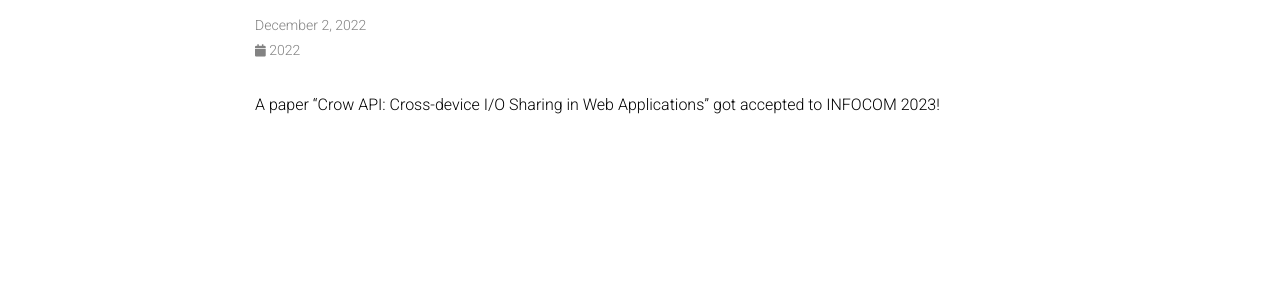
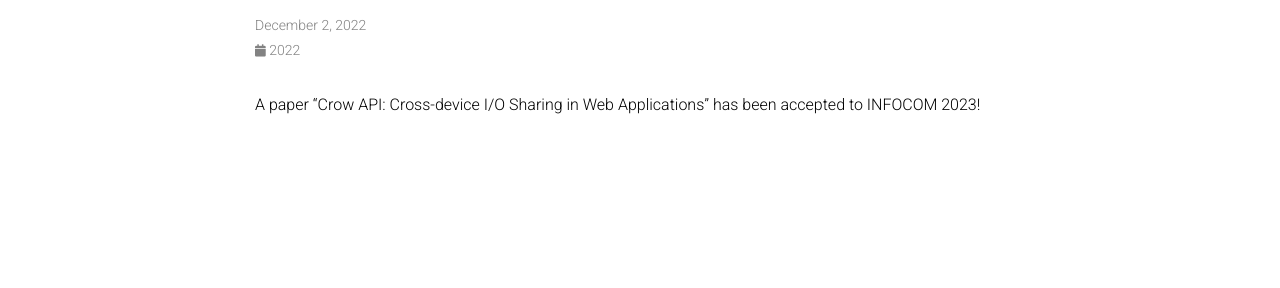
Before and after one commit to parkseonghoony/parkseonghoony.github.io, a Jekyll site: the page built from _news/announcement_2.md, in a window 1280 px wide. Shown: the part 146-434 px from the top of the page. Built offline with Jekyll 4.4.1, drawn with Linux system fonts in a browser that asks for light colours; comment, search, counter and statistics services are not loaded; a style sheet for code colours, icons or effects is not loaded.

Commit message:
modify some sentences

```diff
--- a/_news/announcement_2.md
+++ b/_news/announcement_2.md
@@ -4,4 +4,4 @@
 inline: true
 ---
 
-A paper "Crow API: Cross-device I/O Sharing in Web Applications" got accepted to INFOCOM 2023!
+A paper "Crow API: Cross-device I/O Sharing in Web Applications" has been accepted to INFOCOM 2023!
```
Also changed, not shown: _news/announcement_3.md (+1 -1 lines), _pages/about.md (+1 -1 lines).
